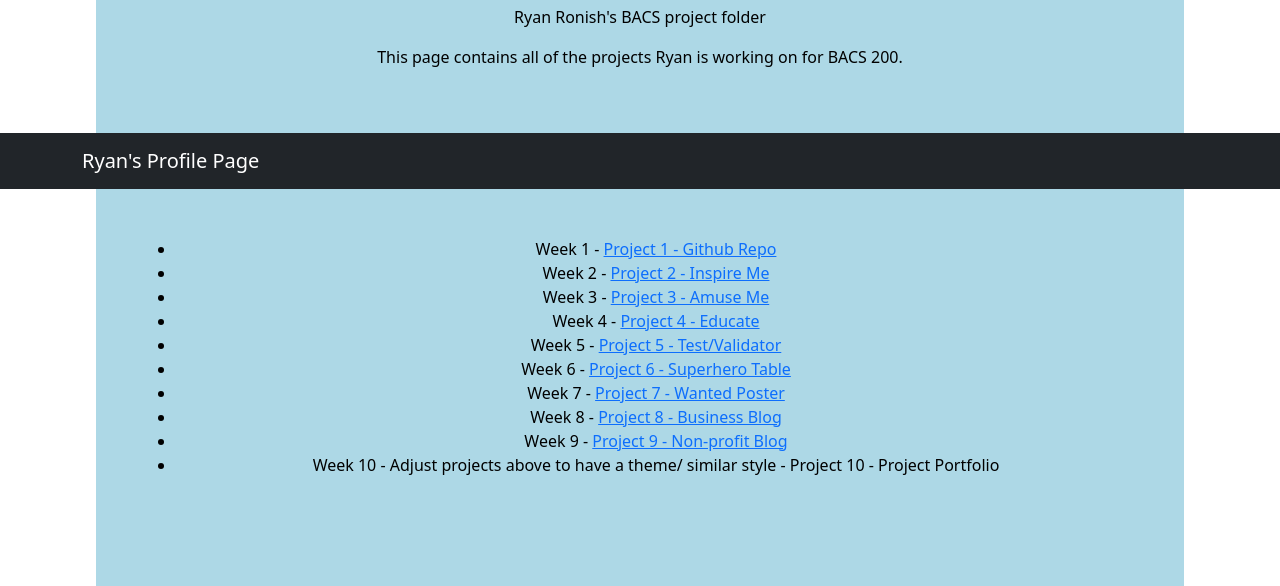
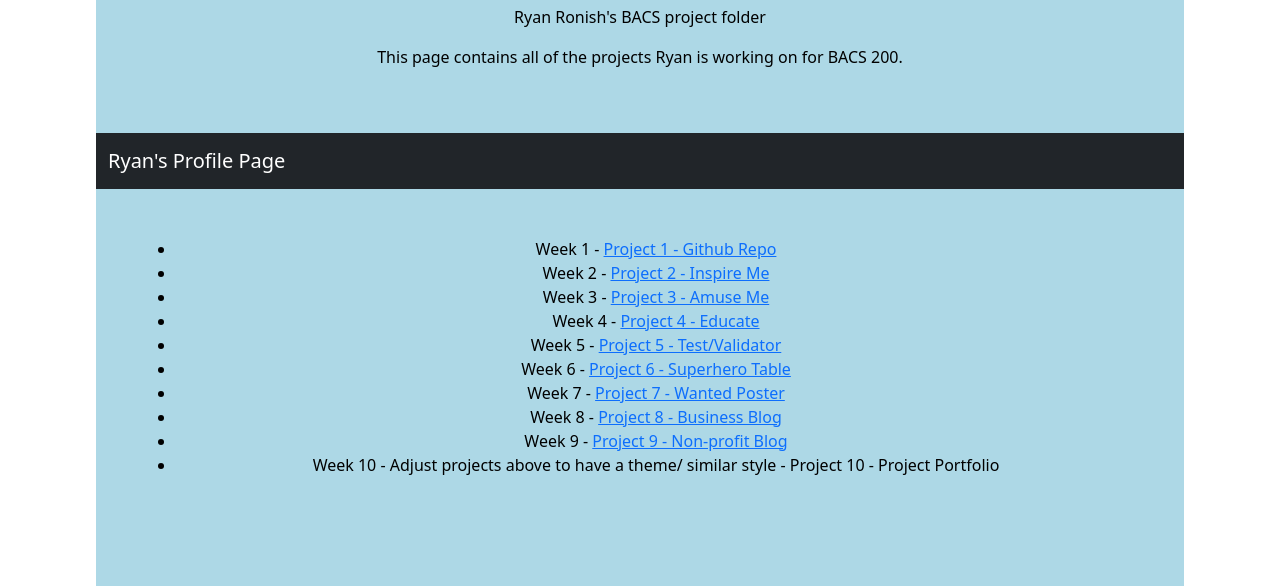
Before and after one commit to RyanRonish/RyanRonish.github.io, a plain HTML site: page bacs200/index.html in a window 1280 px wide. Shown: the part 151-737 px from the top of the page. Drawn offline with nearby package versions, Linux system fonts and the light colour scheme.

Commit message:
navbar css

```diff
--- a/bacs200/index.html
+++ b/bacs200/index.html
@@ -15,7 +15,7 @@
         margin-left: 96px;
         margin-right: 96px;
       }
-      nav{
+      .navbar{
         margin-left: 96px;
         margin-right: 96px;
       }
```
